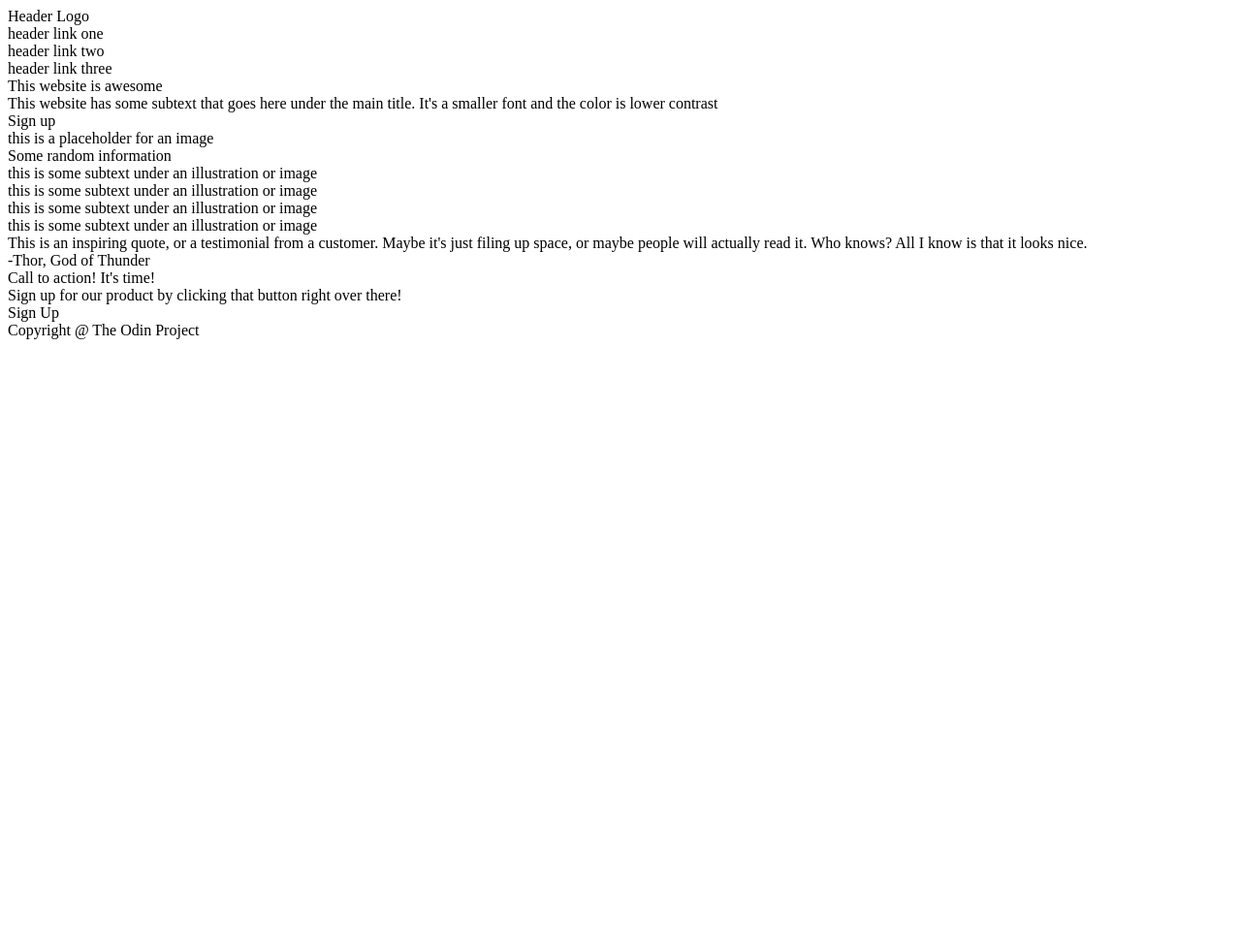
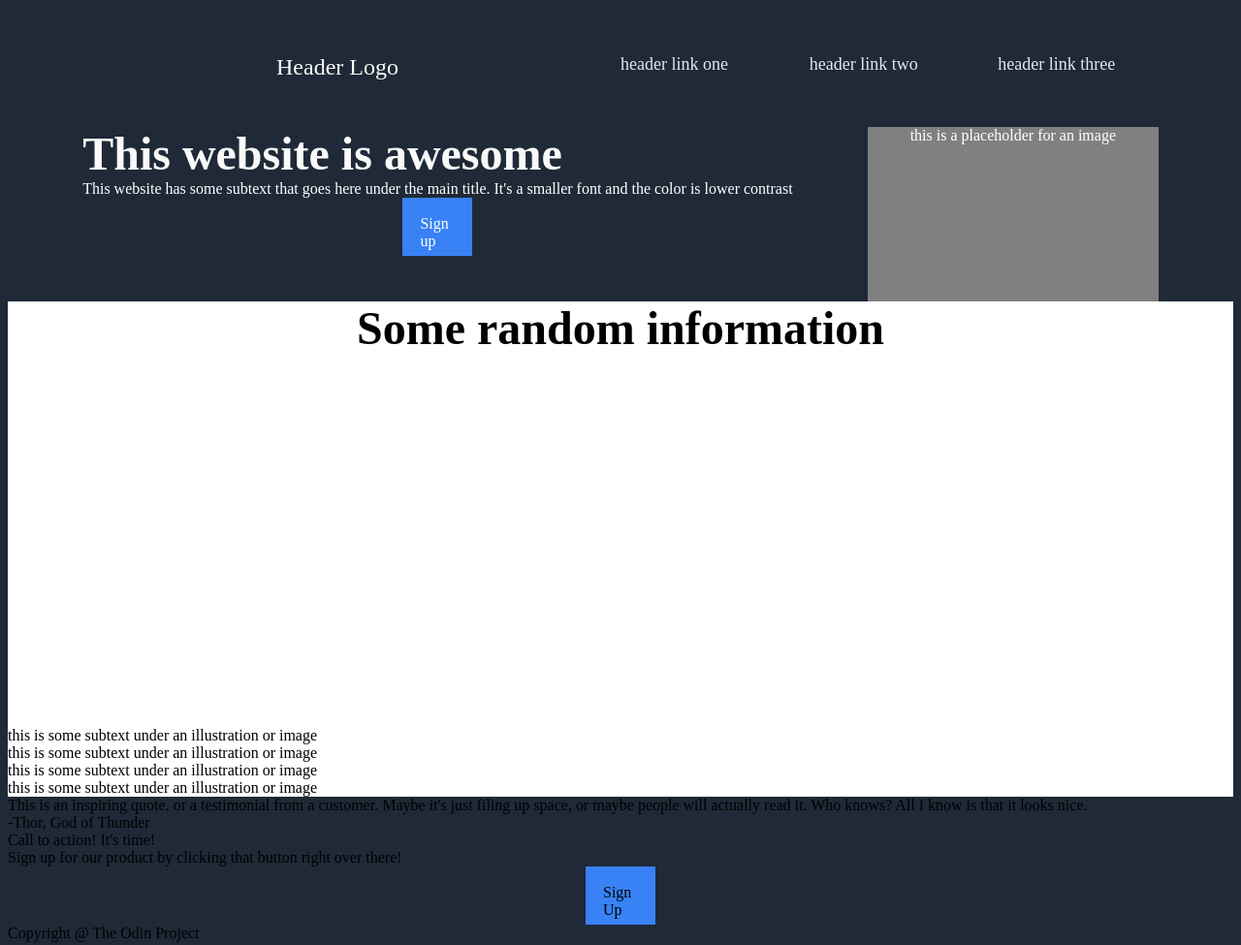
Before and after one commit to nodetator/Landing_Page, a plain HTML site: page index.html in a window 1280 px wide. Shown: the whole page at 97% size. Before the commit the page ends 800 px from the top, so only its background shows below. Drawn offline with Linux system fonts and the light colour scheme.

Commit message:
shows improvement on CSS, but still suck

```diff
--- a/index.html
+++ b/index.html
@@ -8,7 +8,8 @@
     <link rel="stylesheet" href="styles.css">
 </head>
 <body>
-    <div class="header">
+
+    <header>
         <div class="left_header">Header Logo</div>
         <!-- Header is the first line at the very top, will use flexbox to line up later-->
         <div class="header_links">
@@ -16,46 +17,57 @@
             <div>header link two</div>
             <div>header link three</div>
         </div>
+    </header>
 
-    <div class ="website_intro">
+    <website>
         <div class="left">
-            <div>This website is awesome</div>
+            <div id="awesome">This website is awesome</div>
+
             <div>This website has some subtext that goes here under the main title. It's a smaller font and the color is lower contrast</div>
+
             <div class="button">Sign up</div>
         </div>
 
         <div class="right">
             <div class="image">this is a placeholder for an image</div>
         </div>
-    </div>
+    </website>
 
 
-    <div class ="random_info">
-        <div>Some random information</div>
-        <div class="split_box">
-            <div></div>
+    <random>
+
+        <div id="rando">Some random information</div>
+
+        <div class="up_down">
+            <div>
+            <div class="box"></div>
+            <div class="box"></div>
+            <div class="box"></div>
+            <div class="box"></div>
+            </div>
+
+            <div>
             <div>this is some subtext under an illustration or image</div>
-            <div></div>
             <div>this is some subtext under an illustration or image</div>
-            <div></div>
             <div>this is some subtext under an illustration or image</div>
-            <div></div>
             <div>this is some subtext under an illustration or image</div>
+            </div>
         </div>
-    </div>
+    </random>
 
-    <div class ="thor">
+    <thor>
         <div>This is an inspiring quote, or a testimonial from a customer. Maybe it's just filing up space, or maybe people will actually read it. Who knows? All I know is that it looks nice.</div>
         <div>-Thor, God of Thunder</div>
-    </div>
+    </thor>
 
-    <div class ="call">
+    <call>
         <div>Call to action! It's time!</div>
         <div>Sign up for our product by clicking that button right over there!</div>
         <div class="button">Sign Up</div>
-    </div>
+    </call>
 
-    <div class="footer">Copyright @ The Odin Project</div>
-    </div>
+    <footer>Copyright @ The Odin Project</footer>
+
+
 </body>
 </html>
--- a/styles.css
+++ b/styles.css
@@ -0,0 +1,94 @@
+body {
+    display: flex;
+    flex-direction: column;
+    font-family: Arial, Helvetica, sans-serif
+    color: #E5E7EB;
+    background-color: #1F2937;
+}
+
+
+
+header {
+    display: flex;
+    background-color: #1F2937;
+    margin: 24px;
+    padding: 24px;
+}
+
+header div {
+    flex: 1;
+}
+
+.left_header {
+    font-size: 24px;
+    color: #F9FAF8;
+    text-align: center;
+}
+
+.header_links {
+    display: flex;
+    flex: 1;
+    justify-content: space-evenly;
+    font-size: 18px;
+    color: #E5E7EB;
+}
+
+/* Above this line is the header CSS*/
+
+website {
+    display: flex;
+    justify-content: space-evenly;
+    background-color: #1F2937;
+    color: white;
+}
+
+#awesome {
+    font-size: 48px;
+    color: #F9FAF8;
+    font-weight: bolder;
+}
+
+.button {
+    background-color: #3882f6;
+    width: 36px;
+    height: 24px;
+    padding: 18px;
+    margin: auto;
+
+}
+
+.image {
+    text-align: center;
+
+    background-color: grey;
+    width: 300px;
+    height: 180px;
+    margin: auto;
+}
+
+
+/* Above this line is the website CSS*/
+
+random {
+    background-color: white;
+
+}
+
+#rando {
+    font-weight: bold;
+    text-align: center;
+    font-size: 48px;
+}
+
+.up_down {
+    display: flex;
+    flex-direction: column;
+}
+
+.box {
+    flex: 1;
+    border: #3882f6 2px;
+    padding: 48px;
+
+}
+/* Above this line is the website CSS*/
```
